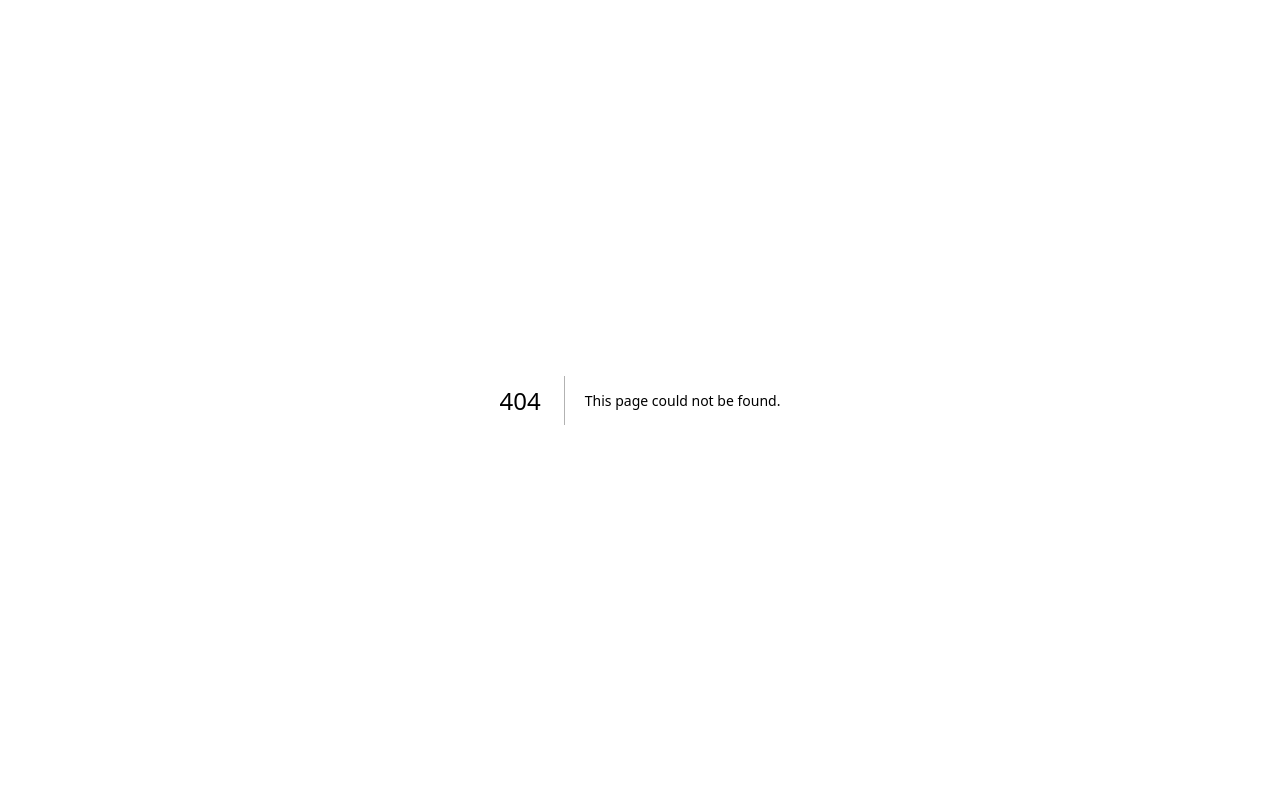
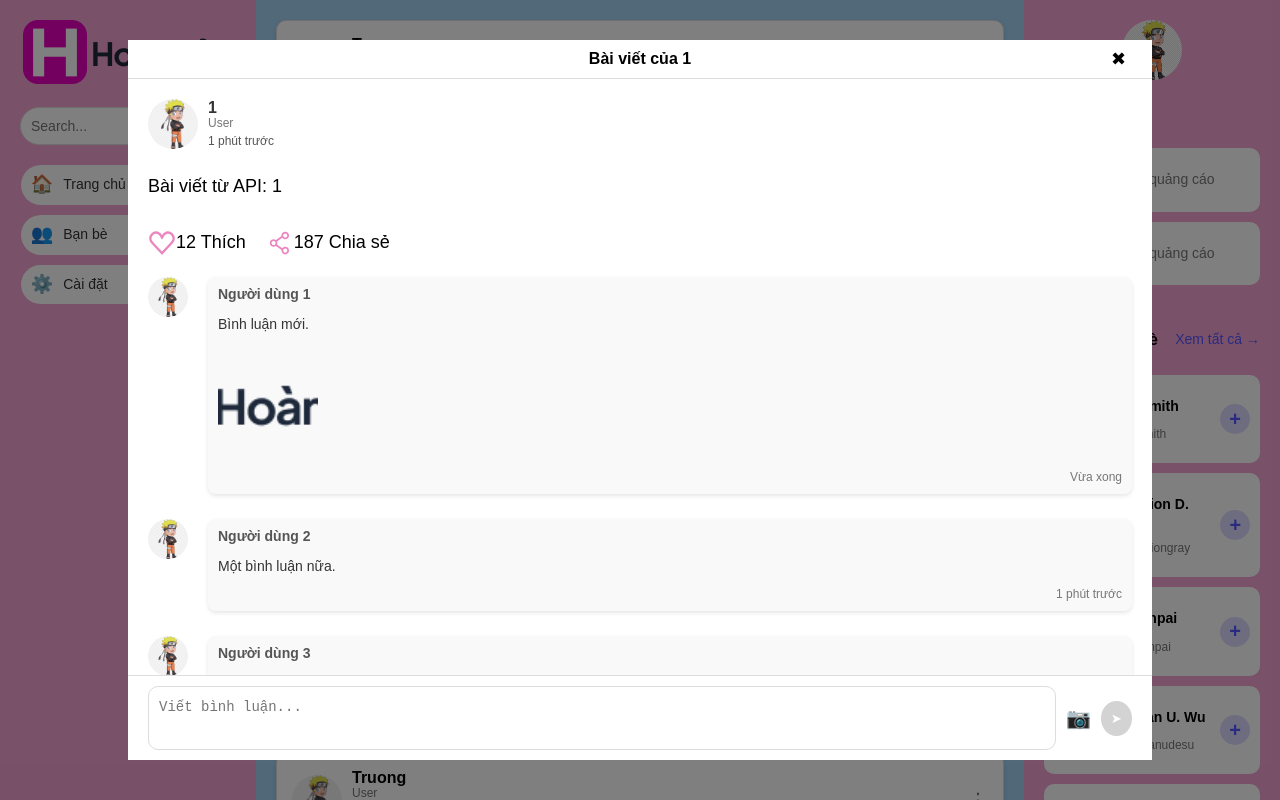
Before and after one commit to Nguyen-Van-Truong/hoan-hao, a Next.js app in the folder frontend/: page /1/post/1 in a window 1280 px wide. Before the commit this address had no page. Built offline with nearby package versions, Linux system fonts and the light colour scheme.

Commit message:
Assign the responsibility of checking the url and automatically opening the DetailPostDialog.tsx to MainContent.tsx and change the url title for DetailPostDialog.tsx

```diff
--- /dev/null
+++ b/frontend/src/app/[username]/post/[hashcodeIDPost]/page.tsx
@@ -0,0 +1,8 @@
+// frontend/src/app/[username]/post/[hashcodeIDPost]/page.tsx
+"use client";
+
+import Layout from "@/app/components/Layout";
+
+export default function PostDetailPage() {
+    return <Layout/>;
+}
--- a/frontend/src/app/components/CommentDialog.module.css
+++ b/frontend/src/app/components/DetailPostDialog.module.css
@@ -1,4 +1,4 @@
-/*frontend/src/app/components/CommentDialog.module.css*/
+/*frontend/src/app/components/DetailPostDialog.module.css*/
 .dialog {
     position: fixed;
     top: 0;
--- a/frontend/src/app/components/CommentDialog.tsx
+++ b/frontend/src/app/components/DetailPostDialog.tsx
@@ -1,7 +1,7 @@
-// frontend/src/app/components/CommentDialog.tsx
+// frontend/src/app/components/DetailPostDialog.tsx
 import { useState, useEffect } from "react";
 import Image from "next/image";
-import styles from "./CommentDialog.module.css";
+import styles from "./DetailPostDialog.module.css";
 import ImagePreviewSingle from "./image_preview/ImagePreviewSingle";
 import ImagePreviewCarousel from "./image_preview/ImagePreviewCarousel";
 
@@ -18,18 +18,18 @@ interface CommentDialogProps {
     role: string;
     time: string;
     images: string[];
-    content: string; // Thêm content
-    fetchMoreComments: (currentCount: number) => Promise<Comment[]>; // API call for comments
+    content: string;
+    hashcodeIDPost: string;
     onClose: () => void;
 }
 
-export default function CommentDialog({
+export default function DetailPostDialog({
                                              author,
                                              role,
                                              time,
                                              images,
                                              content,
-                                          fetchMoreComments,
+                                             hashcodeIDPost,
                                              onClose,
                                          }: CommentDialogProps) {
     const [comments, setComments] = useState<Comment[]>([]);
@@ -41,16 +41,59 @@ export default function CommentDialog({
     const [liked, setLiked] = useState(false);
     const [isExpanded, setIsExpanded] = useState(false); // Trạng thái xem thêm nội dung bài viết
 
-    const MAX_LENGTH = 100; // Số ký tự giới hạn nội dung
+    const MAX_LENGTH = 100;
 
-    // Load initial comments
+    // Cập nhật URL và tiêu đề khi mở dialog
+    useEffect(() => {
+        const truncatedContent =
+            content.length > MAX_LENGTH ? `${content.slice(0, MAX_LENGTH)}...` : content;
+        const newUrl = `/${author}/post/${hashcodeIDPost}`;
+        window.history.pushState(null, "", newUrl);
+        document.title = `${author} - ${truncatedContent} - Hoàn Hảo`;
+
+        return () => {
+            const defaultUrl = window.location.origin;
+            window.history.pushState(null, "", defaultUrl);
+            document.title = "Hoàn Hảo";
+        };
+    }, [author, content, hashcodeIDPost]);
+
+    // Giả lập tải thêm bình luận
+    const fetchMoreComments = async (currentCount: number): Promise<Comment[]> => {
+        await new Promise((res) => setTimeout(res, 1000));
+        return [
+            {
+                avatar: "/user-logo.png",
+                name: `Người dùng ${currentCount + 1}`,
+                time: "Vừa xong",
+                content: "Bình luận mới.",
+                image: currentCount % 2 === 0 ? "/logo.png" : null,
+            },
+            {
+                avatar: "/user-logo.png",
+                name: `Người dùng ${currentCount + 2}`,
+                time: "1 phút trước",
+                content: "Một bình luận nữa.",
+                image: null,
+            },
+            {
+                avatar: "/user-logo.png",
+                name: `Người dùng ${currentCount + 3}`,
+                time: "5 phút trước",
+                content: "Lại một bình luận mới.",
+                image: "/1234.jpg",
+            },
+        ];
+    };
+
+    // Tải bình luận ban đầu
     useEffect(() => {
         const loadInitialComments = async () => {
             const initialComments = await fetchMoreComments(0);
             setComments(initialComments);
         };
         loadInitialComments();
-    }, [fetchMoreComments]);
+    }, []);
 
     const toggleContent = () => setIsExpanded(!isExpanded);
 
@@ -108,7 +151,7 @@ export default function CommentDialog({
                         </div>
                     </div>
 
-                    {/* Post content with "See More" */}
+                    {/* Post content */}
                     <div className={styles.postDescription}>
                         <p>
                             {isExpanded
@@ -126,7 +169,9 @@ export default function CommentDialog({
 
                     {/* Post images */}
                     <div
-                        className={images.length === 1 ? styles.singleImageWrapper : styles.imageGrid}
+                        className={
+                            images.length === 1 ? styles.singleImageWrapper : styles.imageGrid
+                        }
                     >
                         {images.map((img, index) => (
                             <div key={index} className={styles.imageWrapper}>
@@ -224,7 +269,7 @@ export default function CommentDialog({
                     </div>
                 </div>
 
-                {/* Footer for adding comments */}
+                {/* Footer */}
                 <div className={styles.footer}>
                     <textarea
                         placeholder="Viết bình luận..."
@@ -263,7 +308,7 @@ export default function CommentDialog({
                     </button>
                 </div>
 
-                {/* Hiển thị ảnh preview */}
+                {/* Image previews */}
                 {newCommentImage && (
                     <div className={styles.previewImageWrapper}>
                         <Image
@@ -280,7 +325,7 @@ export default function CommentDialog({
                 )}
             </div>
 
-            {/* Image preview */}
+            {/* Image carousel */}
             {previewIndex !== null && (
                 <ImagePreviewCarousel
                     images={images}
--- /dev/null
+++ b/frontend/src/app/components/Layout.tsx
@@ -0,0 +1,22 @@
+// frontend/src/app/components/Layout.tsx
+"use client";
+
+import React from "react";
+import SidebarLeft from "./SidebarLeft";
+import SidebarRight from "./SidebarRight";
+import MainContent from "./MainContent";
+
+interface LayoutProps {
+    children?: React.ReactNode;
+}
+
+export default function Layout({children }: LayoutProps) {
+
+    return (
+        <div className="container">
+            <SidebarLeft />
+            {children || <MainContent />}
+            <SidebarRight />
+        </div>
+    );
+}
--- a/frontend/src/app/components/MainContent.tsx
+++ b/frontend/src/app/components/MainContent.tsx
@@ -1,9 +1,21 @@
+// frontend/src/app/components/MainContent.tsx
 import { useEffect, useRef, useState, useCallback } from "react";
 import Post from "./Post";
+import DetailPostDialog from "./DetailPostDialog";
 import styles from "./MainContent.module.css";
 
+// Định nghĩa kiểu dữ liệu cho bài viết
+interface PostType {
+    author: string;
+    role: string;
+    content: string;
+    time: string;
+    images: string[];
+    hashcodeIDPost: string;
+}
+
 export default function MainContent() {
-    const [posts, setPosts] = useState([
+    const [posts, setPosts] = useState<PostType[]>([
         {
             author: "Truong",
             role: "User",
@@ -13,7 +25,7 @@ export default function MainContent() {
             Nam id orci ut ex vehicula facilisis. Quisque vehicula accumsan odio nec dignissim. Phasellus vitae mauris felis.
             Integer interdum orci velit, ac consectetur nunc porta vel.`,
             time: "10 phút trước",
-            images: ["/1234.jpg"], // 1 image
+            images: ["/1234.jpg"],
             hashcodeIDPost: "post1",
         },
         {
@@ -23,7 +35,7 @@ export default function MainContent() {
             Đây là một cơ hội tuyệt vời để học hỏi và làm việc cùng nhau.\n
             Cảm ơn các bạn đã luôn hỗ trợ và đồng hành trong suốt hành trình này!`,
             time: "1 giờ trước",
-            images: ["/123.jpg", "/1234.jpg"], // 2 images
+            images: ["/123.jpg", "/1234.jpg"],
             hashcodeIDPost: "post2",
         },
         {
@@ -31,7 +43,7 @@ export default function MainContent() {
             role: "User",
             content: "Không có gì tuyệt vời hơn việc hoàn thành dự án đúng thời hạn!",
             time: "2 giờ trước",
-            images: ["/123.jpg", "/1234.jpg", "/123.jpg"], // 3 images
+            images: ["/123.jpg", "/1234.jpg", "/123.jpg"],
             hashcodeIDPost: "post3",
         },
         {
@@ -39,7 +51,7 @@ export default function MainContent() {
             role: "User",
             content: "Làm việc nhóm giúp tôi học hỏi được rất nhiều điều từ các đồng nghiệp!",
             time: "3 giờ trước",
-            images: ["/123.jpg", "/boji2.webp", "/123.jpg", "/1234.jpg"], // 4 images
+            images: ["/123.jpg", "/boji2.webp", "/123.jpg", "/1234.jpg"],
             hashcodeIDPost: "post4",
         },
         {
@@ -47,7 +59,7 @@ export default function MainContent() {
             role: "User",
             content: "Hoàn thành dự án này là một cột mốc lớn trong sự nghiệp của tôi.",
             time: "4 giờ trước",
-            images: ["/123.jpg", "/1234.jpg", "/123.jpg", "/1234.jpg", "/1234.jpg"], // 5 images
+            images: ["/123.jpg", "/1234.jpg", "/123.jpg", "/1234.jpg", "/1234.jpg"],
             hashcodeIDPost: "post5",
         },
         {
@@ -59,12 +71,13 @@ export default function MainContent() {
             images: [
                 "/1234.jpg", "/123.jpg", "/boji2.webp", "/logo.png", "/next.svg", "/123.jpg",
                 "/1234.jpg", "/boji2.webp", "/logo.png",
-            ], // 6+ images
+            ],
             hashcodeIDPost: "post6",
         },
     ]);
 
     const [loading, setLoading] = useState(false);
+    const [selectedPost, setSelectedPost] = useState<PostType | null>(null); // Cập nhật kiểu dữ liệu
     const mainContentRef = useRef<HTMLDivElement | null>(null);
 
     const fetchMorePosts = useCallback(async () => {
@@ -73,7 +86,7 @@ export default function MainContent() {
 
         await new Promise((res) => setTimeout(res, 1000));
 
-        const newPosts = [
+        const newPosts: PostType[] = [
             {
                 author: "User 1",
                 role: "User",
@@ -96,13 +109,52 @@ export default function MainContent() {
                 content: "Bài viết mới với 2 hình ảnh.",
                 time: "3 phút trước",
                 images: ["/123.jpg", "/1234.jpg"],
-                hashcodeIDPost: "post9", // ID mới
+                hashcodeIDPost: "post9",
             },
         ];
 
-        setPosts((prevPosts) => [...prevPosts, ...newPosts]);
+        setPosts((prevPosts) => {
+            const uniquePosts = newPosts.filter(
+                (newPost) =>
+                    !prevPosts.some((post) => post.hashcodeIDPost === newPost.hashcodeIDPost)
+            );
+            return [...prevPosts, ...uniquePosts];
+        });
+
         setLoading(false);
     }, [loading]);
+
+    // Tự động mở dialog nếu URL phù hợp
+    useEffect(() => {
+        const currentPath = window.location.pathname;
+        const match = currentPath.match(/\/([^/]+)\/post\/([^/]+)/);
+        if (match) {
+            const [_, author, hashcodeIDPost] = match;
+            const foundPost = posts.find((post) => post.hashcodeIDPost === hashcodeIDPost);
+
+            if (foundPost) {
+                setSelectedPost(foundPost);
+            } else {
+                const fetchPostDetail = async () => {
+                    const fetchedPost: PostType = {
+                        author: author,
+                        role: "User",
+                        content: `Bài viết từ API: ${hashcodeIDPost}`,
+                        time: "1 phút trước",
+                        images: [],
+                        hashcodeIDPost: hashcodeIDPost,
+                    };
+                    setSelectedPost(fetchedPost);
+                };
+                fetchPostDetail();
+            }
+        }
+    }, [posts]);
+
+    const closeDialog = () => {
+        setSelectedPost(null);
+        window.history.pushState(null, "", "/");
+    };
 
     useEffect(() => {
         const handleScroll = () => {
@@ -128,10 +180,7 @@ export default function MainContent() {
     }, [fetchMorePosts, loading]);
 
     return (
-        <div
-            className={styles.mainContent}
-            ref={mainContentRef}
-        >
+        <div className={styles.mainContent} ref={mainContentRef}>
             {posts.map((post) => (
                 <Post
                     key={post.hashcodeIDPost}
@@ -141,6 +190,7 @@ export default function MainContent() {
                     time={post.time}
                     images={post.images}
                     hashcodeIDPost={post.hashcodeIDPost}
+                    onClick={() => setSelectedPost(post)}
                 />
             ))}
 
@@ -150,6 +200,18 @@ export default function MainContent() {
                     <p>Đang tải thêm bài viết...</p>
                 </div>
             )}
+
+            {selectedPost && (
+                <DetailPostDialog
+                    author={selectedPost.author}
+                    role={selectedPost.role}
+                    time={selectedPost.time}
+                    content={selectedPost.content}
+                    images={selectedPost.images}
+                    hashcodeIDPost={selectedPost.hashcodeIDPost}
+                    onClose={closeDialog}
+                />
+            )}
         </div>
     );
 }
--- a/frontend/src/app/components/Post.tsx
+++ b/frontend/src/app/components/Post.tsx
@@ -1,9 +1,8 @@
 // frontend/src/app/components/Post.tsx
-import { useState, useEffect } from "react";
+import { useState } from "react";
 import Image from "next/image";
-import Link from "next/link"; // Sử dụng Link để chuyển hướng
 import styles from "./Post.module.css";
-import CommentDialog from "./CommentDialog";
+import DetailPostDialog from "./DetailPostDialog";
 import ImagePreviewCarousel from "./image_preview/ImagePreviewCarousel";
 
 export default function Post({
@@ -12,7 +11,8 @@ export default function Post({
                                  content,
                                  time,
                                  images = [],
-                                 hashcodeIDPost, // Nhận thêm hashcodeIDPost từ props
+                                 hashcodeIDPost,
+// Optional click handler
                              }: {
     author: string;
     role: string;
@@ -20,57 +20,20 @@ export default function Post({
     time: string;
     images?: string[];
     hashcodeIDPost: string;
+    onClick?: () => void;
 }) {
-    const MAX_LENGTH = 100; // Số ký tự giới hạn
+    const MAX_LENGTH = 100;
     const [isExpanded, setIsExpanded] = useState(false);
-    const [liked, setLiked] = useState(false); // Trạng thái nút Thích
-    const [filledShare, setFilledShare] = useState(false); // Trạng thái nút Chia sẻ
-    const [showDialog, setShowDialog] = useState(false); // Trạng thái hiển thị Dialog
-    const [previewIndex, setPreviewIndex] = useState<number | null>(null); // Chỉ số ảnh đang preview
-
-    // Khi mở form bình luận, thay đổi URL và tiêu đề trang
-    const openCommentDialog = () => {
-        setShowDialog(true);
-
-        // Cập nhật URL
-        const newUrl = `/${author}/post/${hashcodeIDPost}?showComments=true`;
-        window.history.pushState(null, "", newUrl);
-
-        // Lấy nội dung bài viết tối đa 100 ký tự
-        const truncatedContent = content.length > MAX_LENGTH
-            ? `${content.slice(0, MAX_LENGTH)}...`
-            : content;
-
-        // Cập nhật tiêu đề theo định dạng
-        document.title = `${author} - ${truncatedContent} - Hoàn Hảo`;
-    };
-
-    // Đóng form bình luận và reset URL và tiêu đề
-    const closeCommentDialog = () => {
-        setShowDialog(false);
-
-        // Reset URL về tên miền hiện tại
-        const defaultUrl = window.location.origin; // Lấy tên miền hiện tại
-        window.history.pushState(null, "", defaultUrl);
-
-        // Reset tiêu đề về mặc định
-        document.title = "Hoàn Hảo";
-    };
-
-    // Khi tải lại trang, kiểm tra URL để mở form bình luận nếu cần
-    useEffect(() => {
-        const params = new URLSearchParams(window.location.search);
-        const shouldShowComments = params.get("showComments") === "true";
-        if (shouldShowComments) {
-            setShowDialog(true);
-        }
-    }, []);
+    const [liked, setLiked] = useState(false);
+    const [filledShare, setFilledShare] = useState(false);
+    const [showDialog, setShowDialog] = useState(false);
+    const [previewIndex, setPreviewIndex] = useState<number | null>(null);
 
     const toggleLike = () => setLiked(!liked);
     const toggleShare = () => setFilledShare(!filledShare);
     const toggleContent = () => setIsExpanded(!isExpanded);
 
-    const closePreview = () => setPreviewIndex(null); // Đóng preview
+    const closePreview = () => setPreviewIndex(null);
     const showNextImage = () => {
         if (previewIndex !== null) {
             setPreviewIndex((prev) => (prev! + 1) % images.length);
@@ -84,9 +47,7 @@ export default function Post({
 
     const renderImages = () => {
         const numImages = images.length;
-
         if (numImages === 0) return null;
-
         if (numImages === 1) {
             return (
                 <div className={styles.singleImageWrapper}>
@@ -96,7 +57,7 @@ export default function Post({
                         className={styles.singlePostImage}
                         width={500}
                         height={500}
-                        onClick={() => setPreviewIndex(0)} // Mở preview
+                        onClick={() => setPreviewIndex(0)}
                         unoptimized
                         loading="lazy"
                     />
@@ -104,7 +65,7 @@ export default function Post({
             );
         }
 
-        const displayImages = images.slice(0, 6); // Hiển thị tối đa 6 ảnh
+        const displayImages = images.slice(0, 6);
         const isMoreImages = numImages > 6;
 
         return (
@@ -113,7 +74,7 @@ export default function Post({
                     <div
                         key={index}
                         className={styles.imageWrapper}
-                        onClick={() => setPreviewIndex(index)} // Mở preview
+                        onClick={() => setPreviewIndex(index)}
                     >
                         <Image
                             src={image}
@@ -153,13 +114,12 @@ export default function Post({
                         <p className={styles.author}>{author}</p>
                         <p className={styles.role}>{role}</p>
                     </div>
-                    {/* Thêm Link tới trang chi tiết bài viết */}
-                    <Link
-                        href={`/pages/${author}/post/${hashcodeIDPost}`}
+                    <p
                         className={styles.time}
+                        onClick={() => setShowDialog(true)}
                     >
                         {time}
-                    </Link>
+                    </p>
                 </div>
                 <div className={styles.moreOptions}>⋮</div>
             </div>
@@ -202,7 +162,7 @@ export default function Post({
                     {liked ? "13 Thích" : "12 Thích"}
                 </div>
 
-                <div className={styles.action} onClick={openCommentDialog}>
+                <div className={styles.action} onClick={() => setShowDialog(true)}>
                     <Image
                         src="/icon/comment.svg"
                         alt="Comment"
@@ -229,46 +189,18 @@ export default function Post({
                 </div>
             </div>
 
-            {/* Comment Dialog */}
-            {/* Comment Dialog */}
+            {/* Detail Post Dialog */}
             {showDialog && (
-                <CommentDialog
+                <DetailPostDialog
                     author={author}
                     role={role}
                     time={time}
                     images={images}
-                    content={content} // Truyền thêm content
-                    fetchMoreComments={async (currentCount) => {
-                        // API giả lập
-                        await new Promise((res) => setTimeout(res, 1000)); // Đợi 1 giây
-                        return [
-                            {
-                                avatar: "/user-logo.png",
-                                name: `Người dùng ${currentCount + 1}`,
-                                time: "Vừa xong",
-                                content: "Bình luận mới.",
-                                image: currentCount % 2 === 0 ? "/logo.png" : null,
-                            },
-                            {
-                                avatar: "/user-logo.png",
-                                name: `Người dùng ${currentCount + 2}`,
-                                time: "1 phút trước",
-                                content: "Một bình luận nữa.",
-                                image: null,
-                            },
-                            {
-                                avatar: "/user-logo.png",
-                                name: `Người dùng ${currentCount + 3}`,
-                                time: "5 phút trước",
-                                content: "Lại một bình luận mới.",
-                                image: "/1234.jpg",
-                            },
-                        ];
-                    }}
-                    onClose={closeCommentDialog}
+                    content={content}
+                    hashcodeIDPost={hashcodeIDPost}
+                    onClose={() => setShowDialog(false)}
                 />
             )}
-
 
             {/* Image Preview */}
             {previewIndex !== null && (
--- a/frontend/src/app/layout.tsx
+++ b/frontend/src/app/layout.tsx
@@ -18,15 +18,12 @@ export default function RootLayout({ children }: { children: React.ReactNode })
     return (
         <html lang="en" suppressHydrationWarning>
         <head>
-            {/* Tiêu đề và favicon */}
             <title>Hoàn Hảo</title>
             <link rel="icon" href="/h.png" type="image/png" />
             <meta name="description" content="Trang web tuyệt vời" />
         </head>
         <body className={`${geistSans.variable} ${geistMono.variable} antialiased`}>
-        <div className="layout">
-            {children}
-        </div>
+        <div className="layout">{children}</div>
         </body>
         </html>
     );
```
Also changed, not shown: frontend/src/app/page.tsx (+2 -16 lines). Lines whose indentation alone changed are shown as unchanged.
